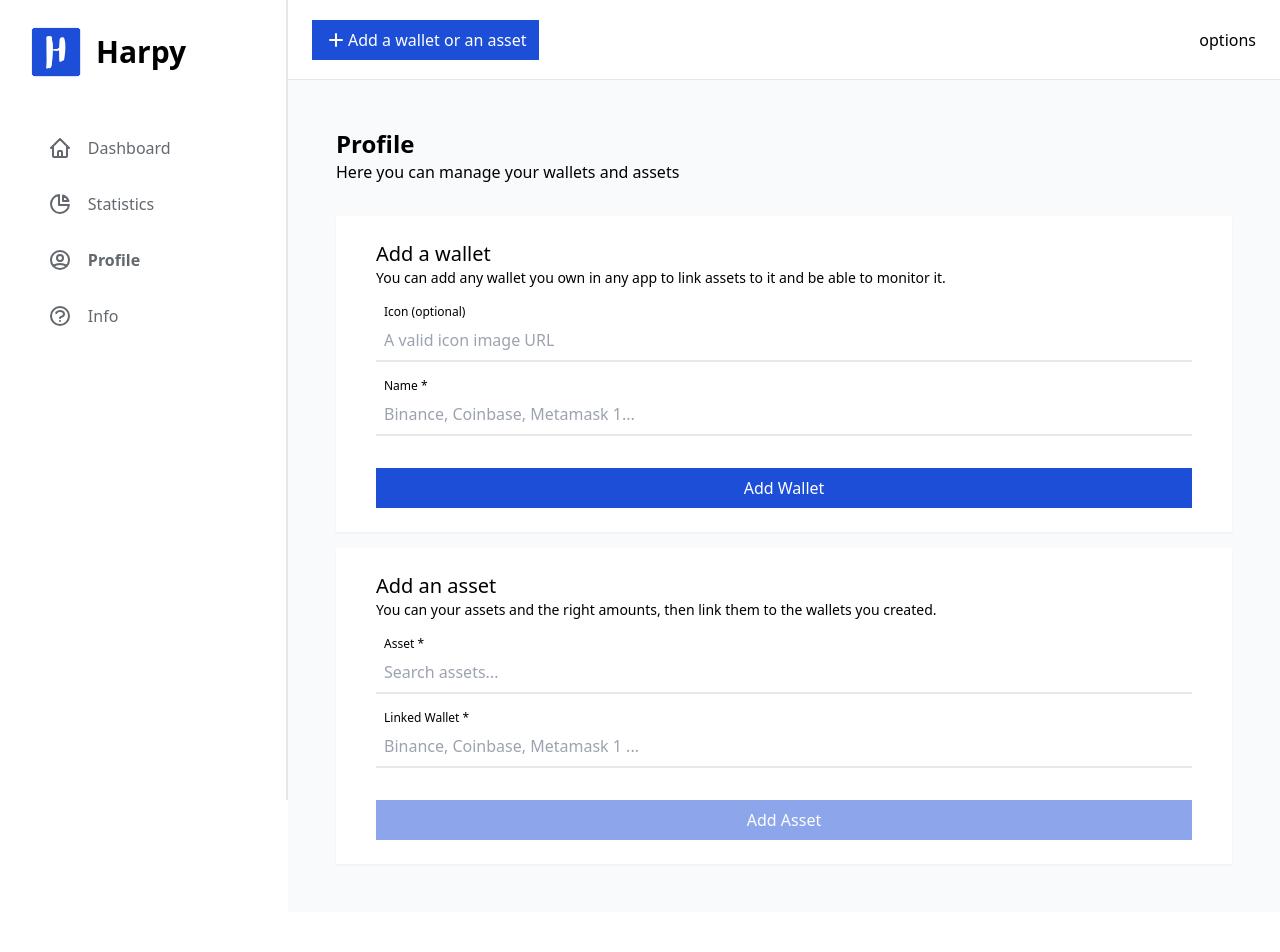
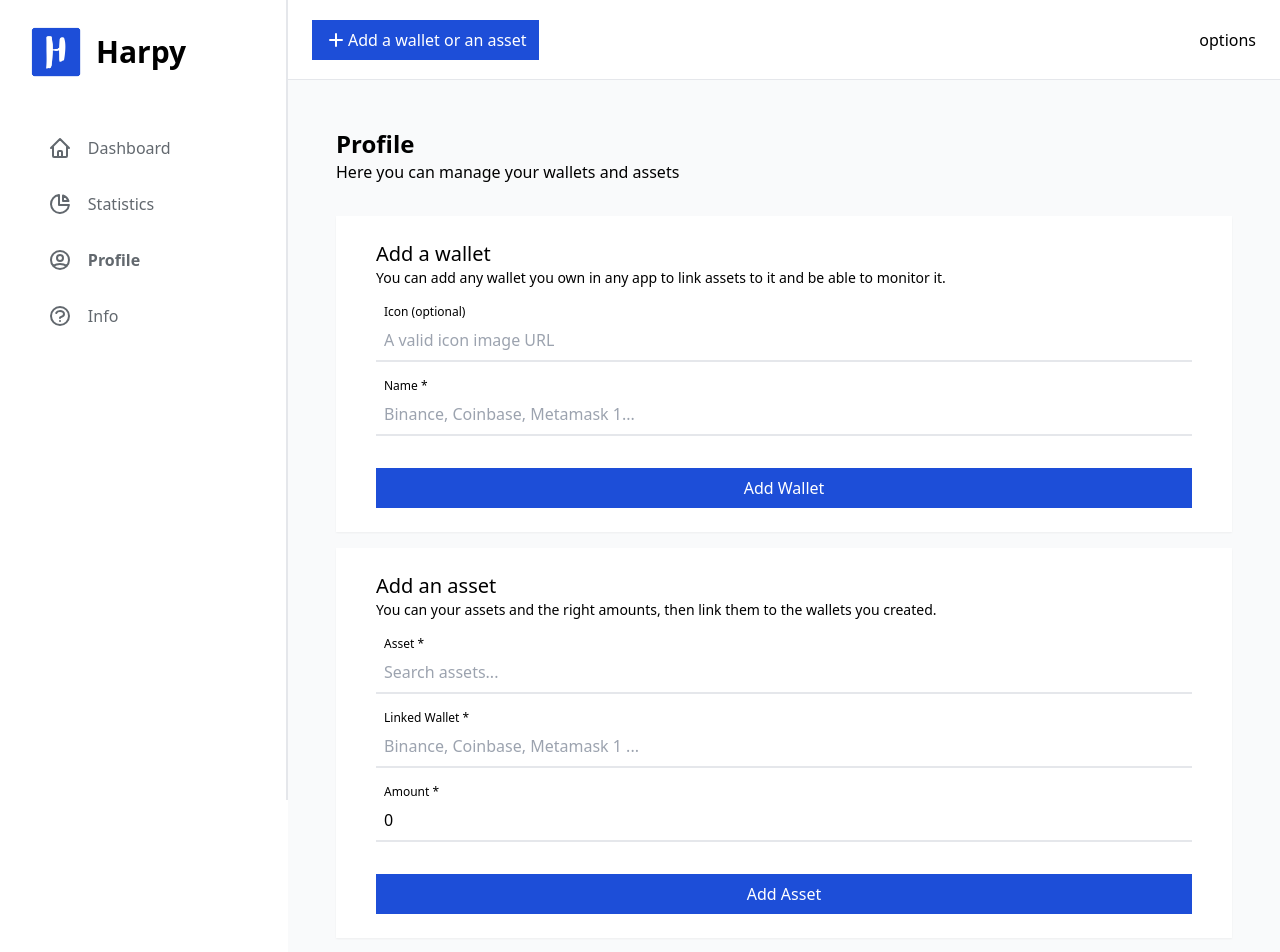
Before and after one commit to hanahem/popfolio, a Next.js app: page /profile in a window 1280 px wide. Shown: the top 952 px of the page. Before the commit the page ends 912 px from the top, so only its background shows below. Built offline with nearby package versions, Linux system fonts and the light colour scheme; what react-toast-notifications would draw is missing.

Commit message:
:sparkles: Introducing wallet add

```diff
--- a/components/Generics/SearchWallet.tsx
+++ b/components/Generics/SearchWallet.tsx
@@ -25,7 +25,9 @@ const SearchWallet: FC<{
       <div className="relative">
         <input
           className="w-full bg-white cursor-pointer"
-          value={getWalletById(wallets as Wallet[], asset?.walletId as string)?.name}
+          value={
+            getWalletById(wallets as Wallet[], asset?.walletId as string)?.name
+          }
           placeholder="Binance, Coinbase, Metamask 1 ..."
           onFocus={() => setOpenSelectWallet(true)}
           onBlur={() => setOpenSelectWallet(false)}
@@ -36,18 +38,20 @@ const SearchWallet: FC<{
             className="absolute shadow-lg bg-white top-100 z-40 w-full left-0"
           >
             <div className="relative h-60 overflow-y-scroll">
-              {wallets
-                ? wallets.map((w: Wallet) => {
+              {wallets ? (
+                wallets.map((w: Wallet) => {
                   return (
                     <div
                       key={w.id as number}
                       onMouseDown={(e) => selectWallet(e, w)}
                     >
-                        <SelectItem title={w.name} subtitle={w.icon} />
+                      <SelectItem icon={w.icon} title={w.name} />
                     </div>
                   );
                 })
-                : null}
+              ) : (
+                <p className="m-4 text-sm">Add a wallet first</p>
+              )}
             </div>
           </div>
         ) : null}
--- a/components/Profile/AddAsset.tsx
+++ b/components/Profile/AddAsset.tsx
@@ -1,4 +1,4 @@
-import React, { FC, useEffect, useState } from "react";
+import React, { FC, SyntheticEvent, useEffect, useState } from "react";
 import { useForm, SubmitHandler } from "react-hook-form";
 import { db } from "../../utils/dbInit";
 import { Asset, Wallet } from "../../utils/types";
@@ -6,6 +6,13 @@ import SearchAsset from "../Generics/SearchAsset";
 import SearchWallet from "../Generics/SearchWallet";
 
 const AddAsset: FC = () => {
+  const [asset, setAsset] = useState<Asset>({
+    walletId: "",
+    name: "",
+    ticker: "",
+    icon: "",
+    amount: 0.0,
+  });
   const [wallets, setWallets] = useState<Wallet[] | undefined>(undefined);
   const [loading, setLoading] = useState(false);
 
@@ -18,11 +25,18 @@ const AddAsset: FC = () => {
     })();
   }, [db, loading]);
 
+  const handleChangeAmount = (event: SyntheticEvent): void => {
+    const { value } = event.target as HTMLInputElement;
+    if (value.match(/[+-]?([0-9]*[.])?[0-9]+/)) {
+      setAsset({
+        ...asset,
+        amount: parseFloat(value),
+      });
+    }
+  };
+
   const { handleSubmit } = useForm<Asset>();
-  const [asset, setAsset] = useState<Asset | undefined>();
   const onSubmit: SubmitHandler<Asset> = (data) => console.log(data);
-
-  console.log(wallets)
 
   return (
     <div className="board flex flex-col">
@@ -34,7 +48,14 @@ const AddAsset: FC = () => {
       <form className="mt-4 flex flex-col" onSubmit={handleSubmit(onSubmit)}>
         <SearchAsset setAsset={setAsset} asset={asset} />
         <SearchWallet setAsset={setAsset} asset={asset} wallets={wallets} />
-
+        <div className="form-input">
+          <label>Amount *</label>
+          <input
+            placeholder="Binance, Coinbase, Metamask 1..."
+            onChange={handleChangeAmount}
+            value={asset.amount}
+          />
+        </div>
         <button type="submit" className="btn-primary mt-4" disabled={!asset}>
           Add Asset
         </button>
--- a/components/Profile/AddWallet.tsx
+++ b/components/Profile/AddWallet.tsx
@@ -1,5 +1,6 @@
-import React, { FC } from "react";
+import React, { FC, useState } from "react";
 import { useForm, SubmitHandler } from "react-hook-form";
+import { db } from "../../utils/dbInit";
 import { Wallet } from "../../utils/types";
 
 const AddWallet: FC = () => {
@@ -8,7 +9,16 @@ const AddWallet: FC = () => {
     handleSubmit,
     formState: { errors },
   } = useForm<Wallet>();
-  const onSubmit: SubmitHandler<Wallet> = (data) => console.log(data);
+  const onSubmit: SubmitHandler<Wallet> = (data) => addWallet(data);
+
+  const [loading, setLoading] = useState(false);
+
+  const addWallet = async (data: { name: string; icon: string }) => {
+    setLoading(true);
+    await db.addWallet(data);
+    setLoading(false);
+  };
+
   return (
     <div className="board flex flex-col">
       <p className="text-xl">Add a wallet</p>
@@ -24,11 +34,22 @@ const AddWallet: FC = () => {
 
         <div className="form-input">
           <label>Name *</label>
-          <input placeholder="Binance, Coinbase, Metamask 1..." {...register("name", { required: true })} />
-          {errors.name && <span className="text-red-500 text-xs">This field is required</span>}
+          <input
+            placeholder="Binance, Coinbase, Metamask 1..."
+            {...register("name", { required: true })}
+          />
+          {errors.name && (
+            <span className="text-red-500 text-xs">This field is required</span>
+          )}
         </div>
 
-        <button type="submit" className="btn-primary mt-4">Add Wallet</button>
+        {loading ? (
+          <span className="donutSpinner" />
+        ) : (
+          <button type="submit" className="btn-primary mt-4">
+            Add Wallet
+          </button>
+        )}
       </form>
     </div>
   );
--- a/utils/types.ts
+++ b/utils/types.ts
@@ -5,6 +5,7 @@ export type Asset = {
   address?: string;
   icon: string;
   currentPrice?: number;
+  amount?: number;
 };
 
 export type Assets = Asset[] | undefined[];
```
Lines whose indentation alone changed are shown as unchanged.
